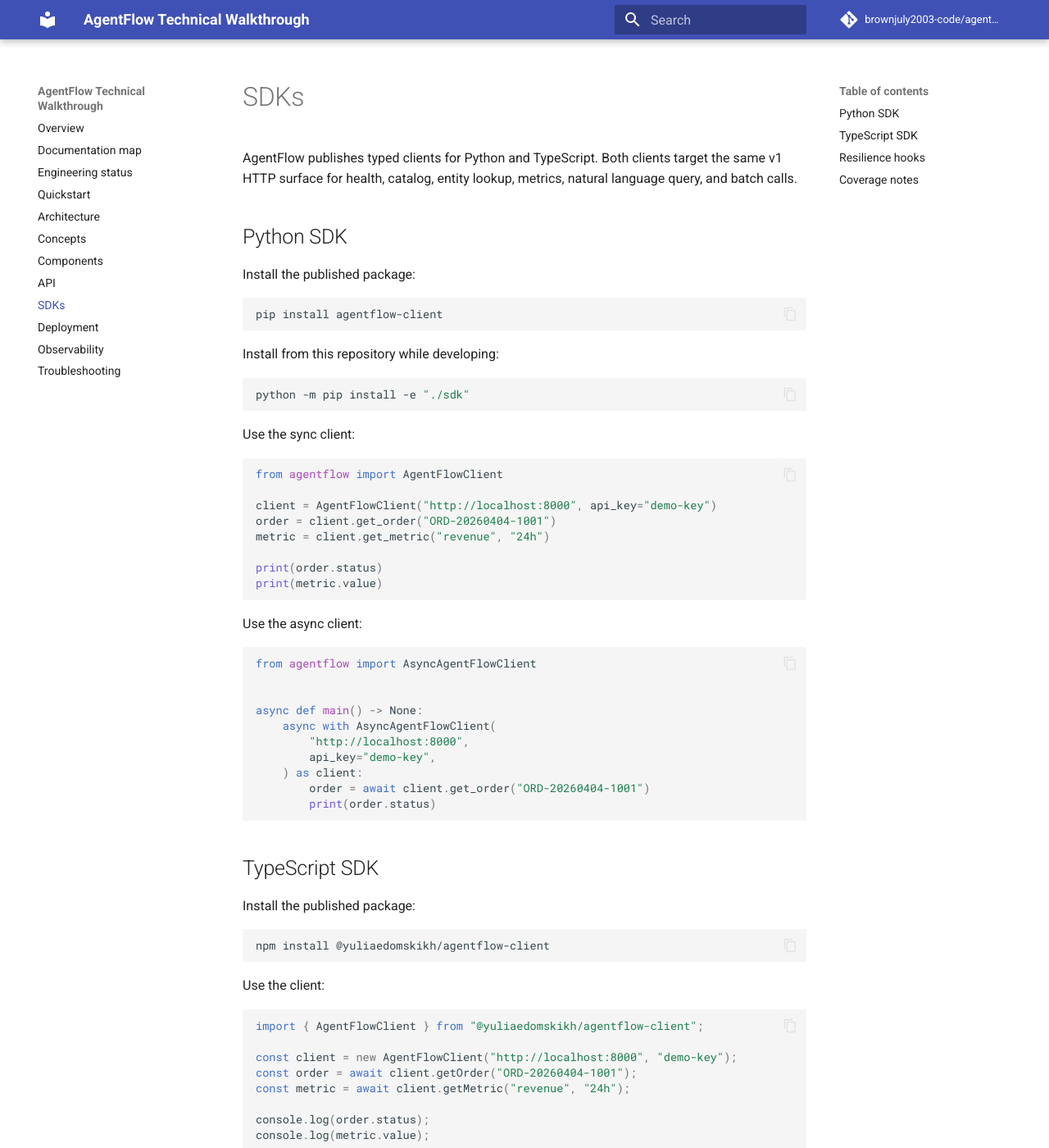
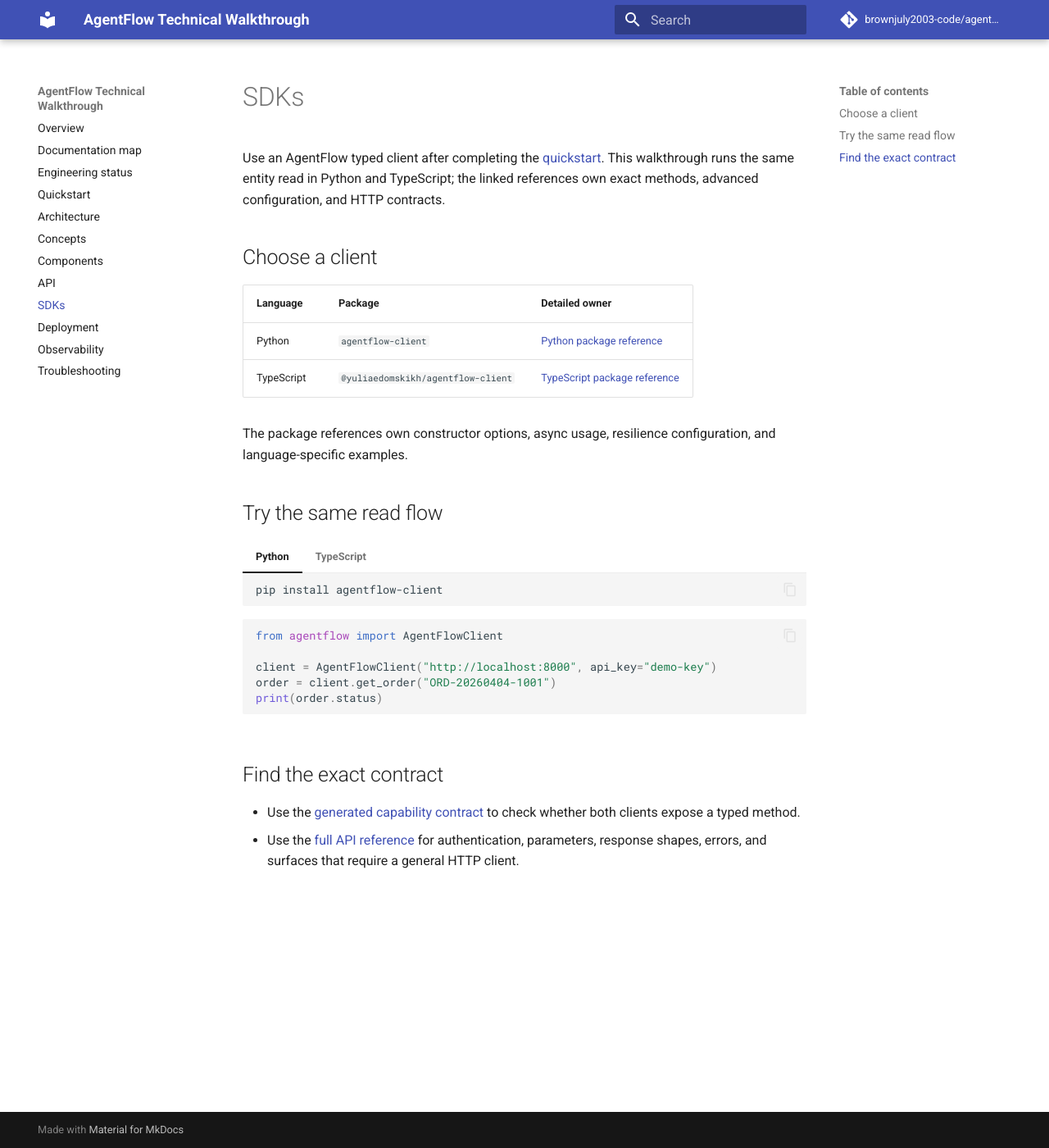
Before and after one commit to brownjuly2003-code/agentflow, an MkDocs documentation site: the page built from docs/sdk.md, in a window 1280 px wide and 1400 px high. Shown: the whole window at 82% size. Built offline with MkDocs 1.6.1 and Material for MkDocs 9.7.7, drawn with Linux system fonts in a browser that asks for light colours; comment, search, counter and statistics services are not loaded; some of the changed text lies outside the part shown.

Commit message:
docs: separate SDK walkthrough and package references

````diff
--- a/docs/sdk.md
+++ b/docs/sdk.md
@@ -1,104 +1,53 @@
 # SDKs
 
-AgentFlow publishes typed clients for Python and TypeScript. Both clients target
-the same v1 HTTP surface for health, catalog, entity lookup, metrics, natural
-language query, and batch calls.
+Use an AgentFlow typed client after completing the
+[quickstart](quickstart.md). This walkthrough runs the same entity read in
+Python and TypeScript; the linked references own exact methods, advanced
+configuration, and HTTP contracts.
 
-## Python SDK
+## Choose a client
 
-Install the published package:
+| Language | Package | Detailed owner |
+| --- | --- | --- |
+| Python | `agentflow-client` | [Python package reference](https://github.com/brownjuly2003-code/agentflow/blob/main/sdk/README.md) |
+| TypeScript | `@yuliaedomskikh/agentflow-client` | [TypeScript package reference](https://github.com/brownjuly2003-code/agentflow/blob/main/sdk-ts/README.md) |
 
-```bash
-pip install agentflow-client
-```
+The package references own constructor options, async usage, resilience
+configuration, and language-specific examples.
 
-Install from this repository while developing:
-
-```bash
-python -m pip install -e "./sdk"
-```
-
-Use the sync client:
-
-```python
-from agentflow import AgentFlowClient
-
-client = AgentFlowClient("http://localhost:8000", api_key="demo-key")
-order = client.get_order("ORD-20260404-1001")
-metric = client.get_metric("revenue", "24h")
-
-print(order.status)
-print(metric.value)
-```
-
-Use the async client:
-
-```python
-from agentflow import AsyncAgentFlowClient
-
-
-async def main() -> None:
-    async with AsyncAgentFlowClient(
-        "http://localhost:8000",
-        api_key="demo-key",
-    ) as client:
-        order = await client.get_order("ORD-20260404-1001")
-        print(order.status)
-```
-
-## TypeScript SDK
-
-Install the published package:
-
-```bash
-npm install @yuliaedomskikh/agentflow-client
-```
-
-Use the client:
-
-```typescript
-import { AgentFlowClient } from "@yuliaedomskikh/agentflow-client";
-
-const client = new AgentFlowClient("http://localhost:8000", "demo-key");
-const order = await client.getOrder("ORD-20260404-1001");
-const metric = await client.getMetric("revenue", "24h");
-
-console.log(order.status);
-console.log(metric.value);
-```
-
-## Resilience hooks
-
-Both SDKs include retry and circuit-breaker primitives so well-behaved clients
-can reduce repeated calls during degraded service windows.
+## Try the same read flow
 
 === "Python"
 
+    ```bash
+    pip install agentflow-client
+    ```
+
     ```python
     from agentflow import AgentFlowClient
-    from agentflow.retry import RetryPolicy
 
     client = AgentFlowClient("http://localhost:8000", api_key="demo-key")
-    client.configure_resilience(retry_policy=RetryPolicy(max_attempts=5))
+    order = client.get_order("ORD-20260404-1001")
+    print(order.status)
     ```
 
 === "TypeScript"
 
+    ```bash
+    npm install @yuliaedomskikh/agentflow-client
+    ```
+
     ```typescript
-    import {
-      AgentFlowClient,
-      RetryPolicy,
-    } from "@yuliaedomskikh/agentflow-client";
+    import { AgentFlowClient } from "@yuliaedomskikh/agentflow-client";
 
     const client = new AgentFlowClient("http://localhost:8000", "demo-key");
-    client.configureResilience({
-      retryPolicy: new RetryPolicy({ maxAttempts: 5 }),
-    });
+    const order = await client.getOrder("ORD-20260404-1001");
+    console.log(order.status);
     ```
 
-## Coverage notes
+## Find the exact contract
 
-First-class SDK helpers cover the core agent read/query flow. Admin,
-dead-letter, alert, webhook, and some governance workflows are available over
-HTTP and can be called with `httpx`, `fetch`, or another HTTP client when an
-integration needs them.
+- Use the [generated capability contract](sdk-capabilities.md) to check whether
+  both clients expose a typed method.
+- Use the [full API reference](api-reference.md) for authentication, parameters,
+  response shapes, errors, and surfaces that require a general HTTP client.
````
Also changed, not shown: plan_26_08_2026.md (+10 -1 lines), sdk-ts/README.md (+4 -0 lines), sdk/README.md (+4 -0 lines), 1 other file.
